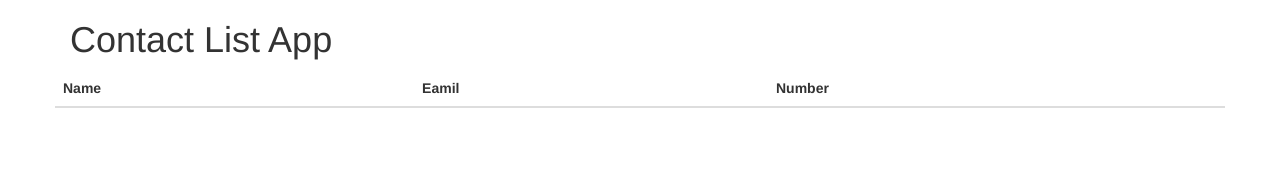
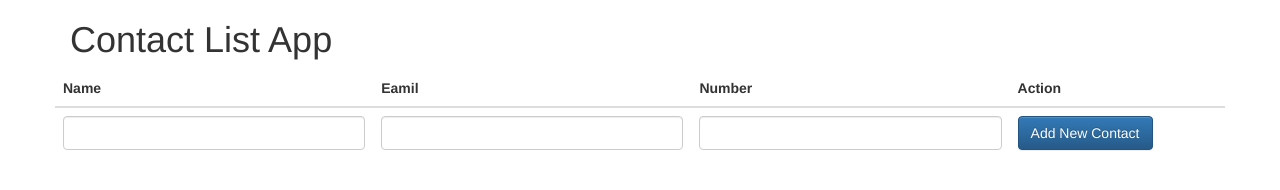
Before and after one commit to GracieChristine/contactlist-with-angular-and-mongodb, a website: page public/index.html in a window 1280 px wide. Drawn offline with nearby package versions, Linux system fonts and the light colour scheme; no server answers.

Commit message:
Incorporating inputs and button to add new contact.

```diff
--- a/public/index.html
+++ b/public/index.html
@@ -20,9 +20,16 @@
             <th>Name</th>
             <th>Eamil</th>
             <th>Number</th>
+            <th>Action</th>
           </tr>
         </thead>
         <tbody>
+          <tr>
+            <td><input class="form-control" ng-model="contact.name" type="text"></td>
+            <td><input class="form-control" ng-model="contact.email" type="text"></td>
+            <td><input class="form-control" ng-model="contact.number" type="text"></td>
+            <td><button class="btn btn-primary" ng-click="addContact()">Add New Contact</button></td>
+          </tr>
           <tr ng-repeat="contact in contactlist">
             <td>{{contact.name}}</td>
             <td>{{contact.email}}</td>
```
